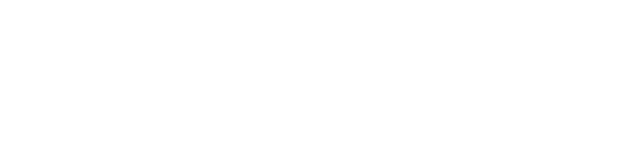
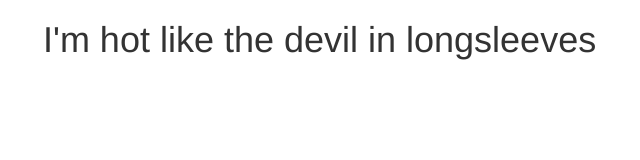
Before and after one commit to jdoubleua/backbone_666, a website: page index.html in a window 1280 px wide. Shown: the whole page, without its empty margins (27-667 px from the left). Drawn offline with nearby package versions, Linux system fonts and the light colour scheme.

Commit message:
added firePlaceView

```diff
--- a/index.html
+++ b/index.html
@@ -7,7 +7,13 @@
 </head>
 <body>
 
-
+<div class="container">
+    <div class="row">
+        <div class="col-lg-12">
+            <h1 id = "firePlaceView"></h1>
+        </div>
+    </div>
+</div>
 
 
 
@@ -21,7 +27,7 @@
 <!--Collections-->
 
 <!--Views-->
-
+<script src = "js/views/fireplaceView.js"></script>
 <!--Routes-->
 <script src = "js/routes/router.js"></script>
 <!--Custom Logic-->
--- a/js/views/fireplaceView.js
+++ b/js/views/fireplaceView.js
@@ -1,5 +1,17 @@
 var app = app || {};
 
-app.fireplaceView = Backbone.View.extend({
+app.FireplaceView = Backbone.View.extend({
+
+    render: function(){
+        this.$el.html("I'm hot like the devil in longsleeves");
+
+        return this;
+    }
 
 });
+
+app.fireplaceViewI = new app.FireplaceView ({
+    el: "#firePlaceView"
+});
+
+app.fireplaceViewI.render();
```
